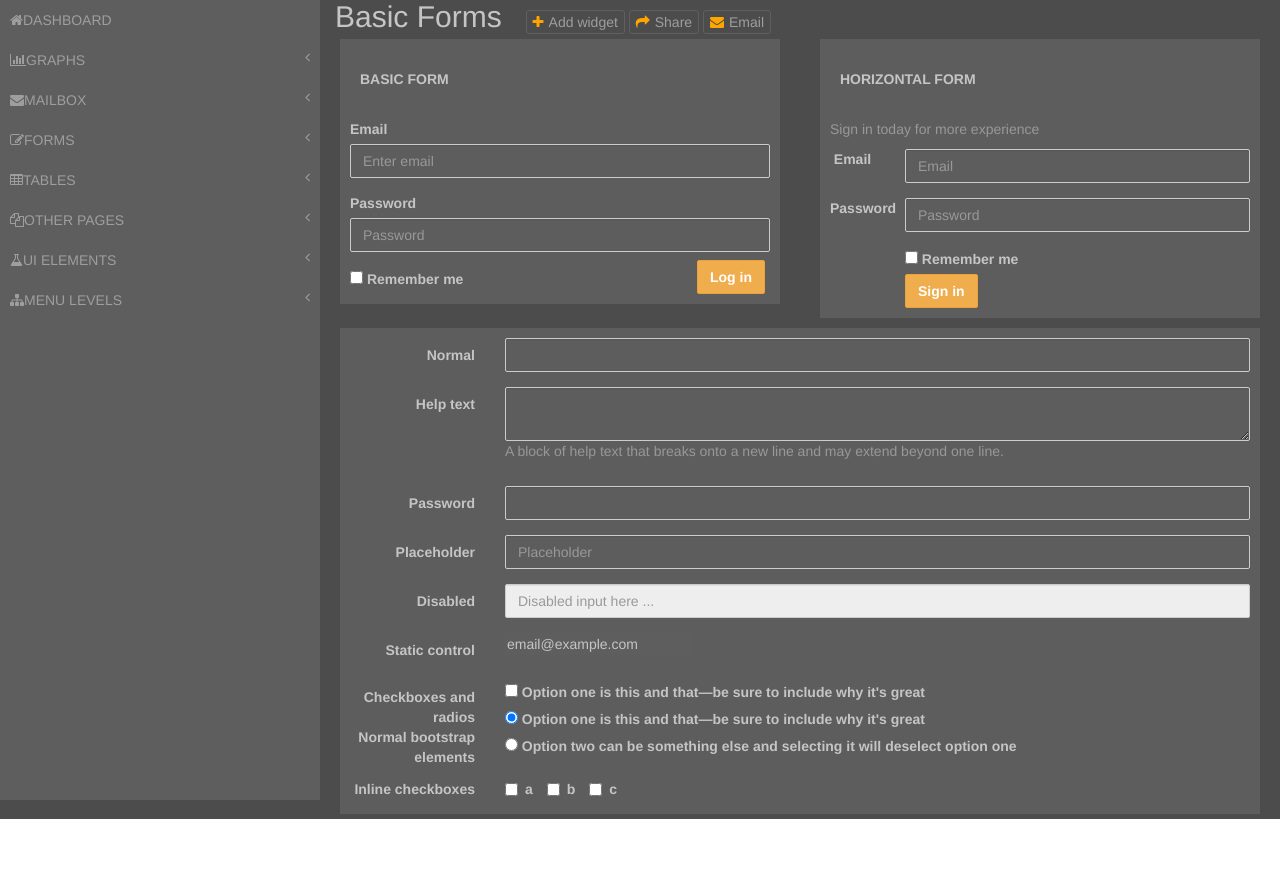
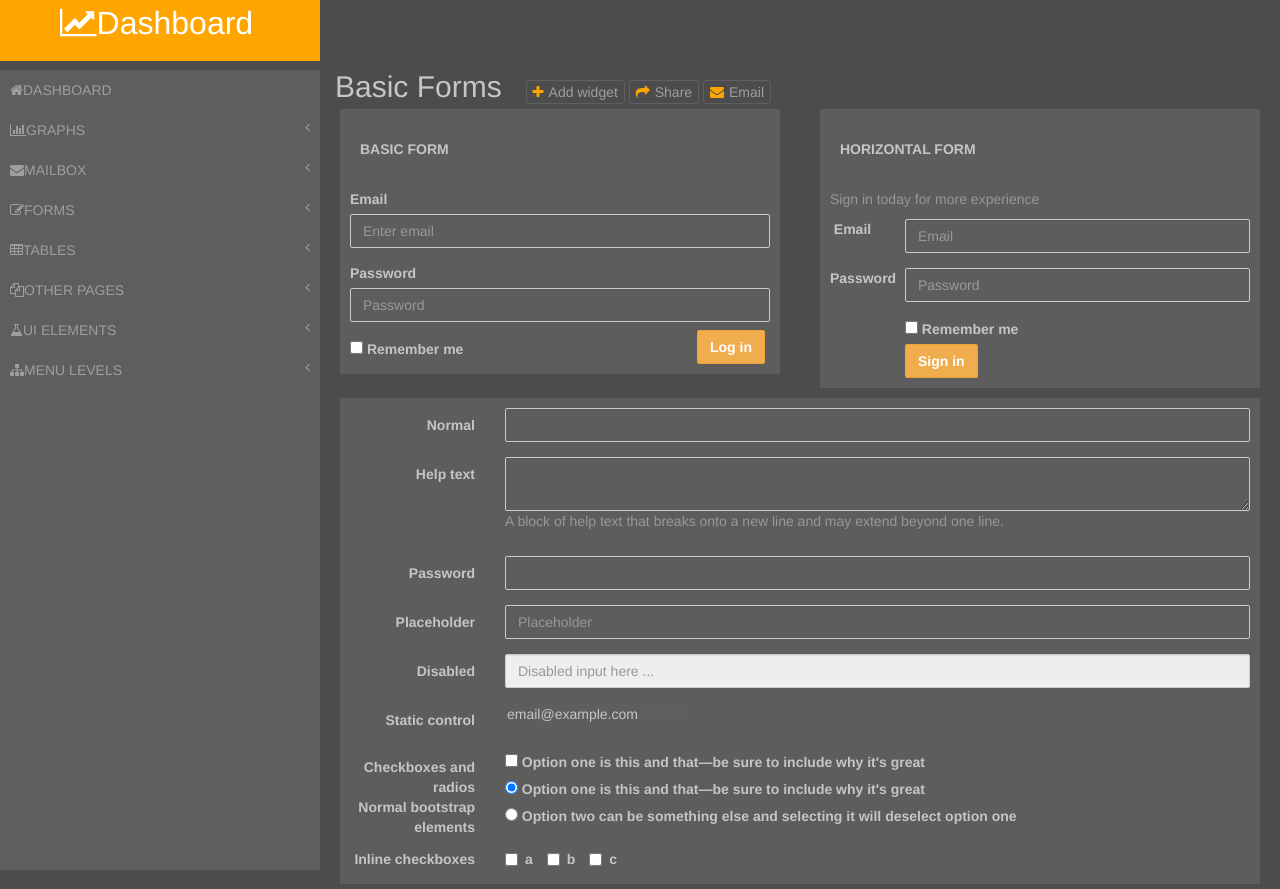
Before and after one commit to ArianeH/dashboard-layout, a plain HTML site: page index.html in a window 1280 px wide. Before the commit the page ends 819 px from the top, so only its background shows below. Drawn offline with nearby package versions, Linux system fonts and the light colour scheme.

Commit message:
Added the main heading including style settings and space for the main navbar

```diff
--- a/index.html
+++ b/index.html
@@ -14,6 +14,19 @@
 <body>
 
   <div class="container">
+
+    <div class="row">
+      <div class="col-xs-3" id="main-header">
+        <h1><i class="fa fa-line-chart" aria-hidden="true"></i>Dashboard</h1>
+      </div>
+      <div class="col-xs-9">
+
+        <nav class="navbar">
+
+        </nav>
+
+      </div>
+    </div>
 
     <div class="row">
       <div class="col-xs-3 side-navbar">
--- a/style.css
+++ b/style.css
@@ -2,6 +2,15 @@
   background-color: #4c4c4c;
   height: 100%;
   width: 100%;
+}
+#main-header {
+  background-color: orange;
+  color: white;
+  padding: 6px 0px 10px 60px;
+}
+#main-header > h1 {
+  margin-top: 0px;
+  font-size: 32px;
 }
 #secondary-header > h2 {
   display: inline;
```
